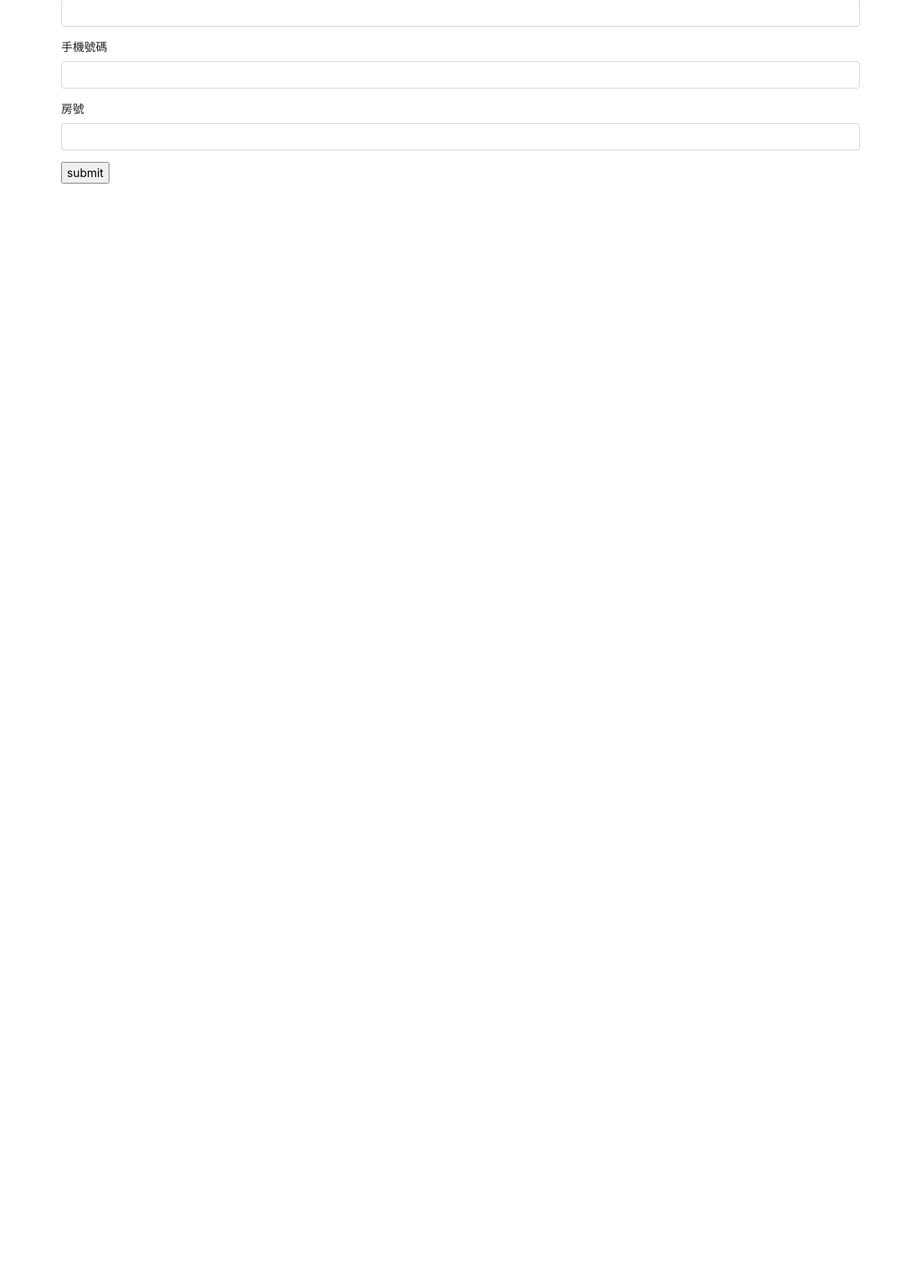
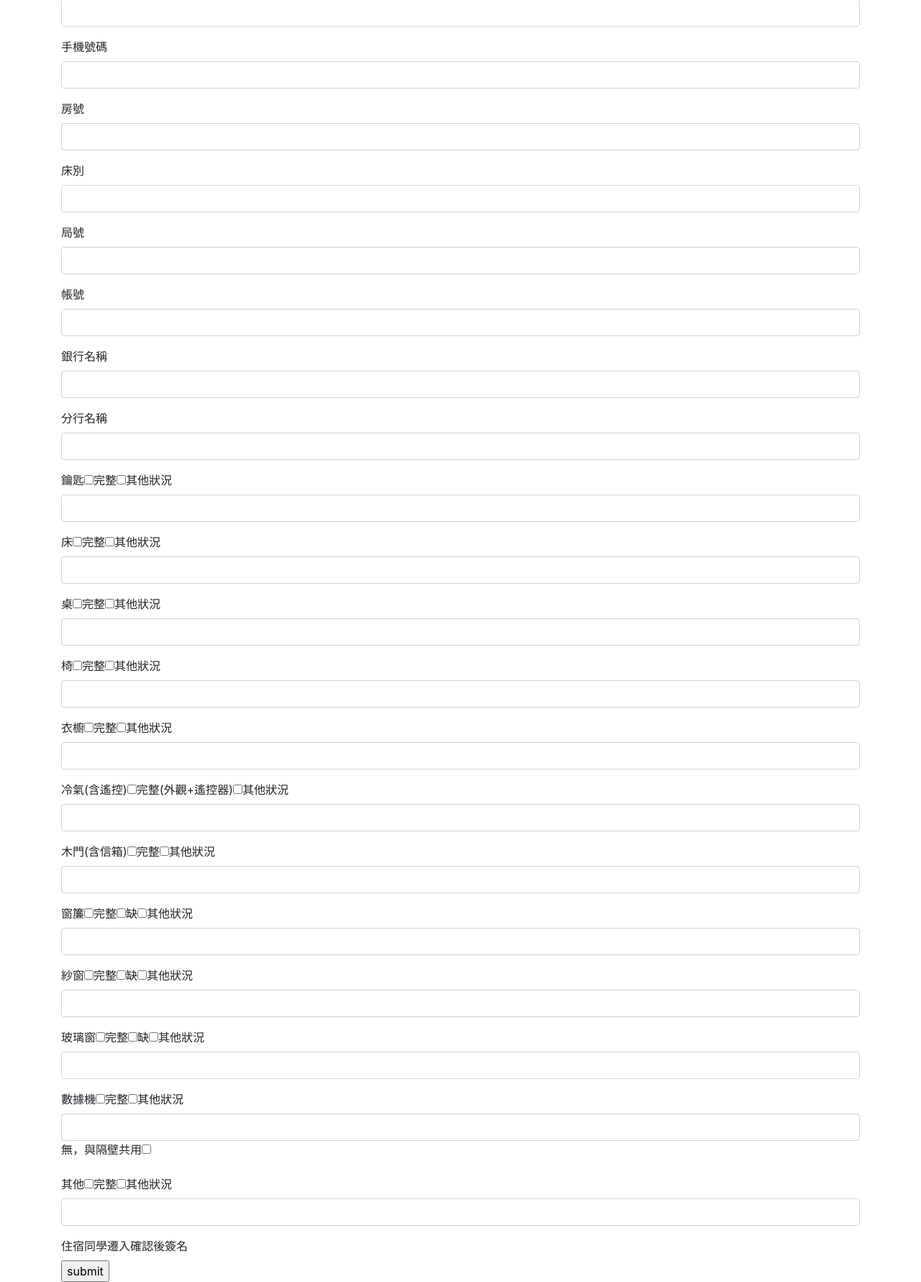
Before and after one commit to s910702s910702/dorm_linebot, a Django app: template templates/register.html in a window 1280 px wide. Shown: the part 285-2066 px from the top of the page at 72% size. Before the commit the page ends 540 px from the top, so only its background shows below. Run offline with Django 3.2, Linux system fonts and the light colour scheme; the template is opened without the code that fills it, so the values that code supplies are empty; some libraries are stand-ins or nearby versions.

Commit message:
add 床別、局號、帳號、銀行名稱、分行名稱、鑰匙、床、桌、椅、衣櫥、冷氣、木門、窗簾、紗窗、玻璃窗、數據機、其他、簽名

```diff
--- a/templates/register.html
+++ b/templates/register.html
@@ -1,5 +1,6 @@
 {% extends 'base.html'%}
 {% block content2 %}
+
 <form action="/hello/" method="post">{% csrf_token %}
     <div class="form-group">
         <label>姓名</label>
@@ -21,6 +22,79 @@
         <label>房號</label>
         <input type="text" class="form-control" name="rnum" placeholder="">
     </div>
+    <div class="form-group">
+        <label>床別</label>
+        <input type="text" class="form-control" name="rnum" placeholder="">
+    </div>
+    <div class="form-group">
+        <label>局號</label>
+        <input type="text" class="form-control" name="rnum" placeholder="">
+    </div>
+    <div class="form-group">
+        <label>帳號</label>
+        <input type="text" class="form-control" name="rnum" placeholder="">
+    </div>
+    <div class="form-group">
+        <label>銀行名稱</label>
+        <input type="text" class="form-control" name="rnum" placeholder="">
+    </div>
+    <div class="form-group">
+        <label>分行名稱</label>
+        <input type="text" class="form-control" name="rnum" placeholder="">
+    </div>
+
+    <div class="form-group">
+        <label>鑰匙<input type="checkbox">完整<input type="checkbox">其他狀況</label>
+        <input type="text" class="form-control" name="rnum" placeholder="">
+    </div>
+    <div class="form-group">
+        <label>床<input type="checkbox">完整<input type="checkbox">其他狀況</label>
+        <input type="text" class="form-control" name="rnum" placeholder="">
+    </div>
+    <div class="form-group">
+        <label>桌<input type="checkbox">完整<input type="checkbox">其他狀況</label>
+        <input type="text" class="form-control" name="rnum" placeholder="">
+    </div>
+    <div class="form-group">
+        <label>椅<input type="checkbox">完整<input type="checkbox">其他狀況</label>
+        <input type="text" class="form-control" name="rnum" placeholder="">
+    </div>
+    <div class="form-group">
+        <label>衣櫥<input type="checkbox">完整<input type="checkbox">其他狀況</label>
+        <input type="text" class="form-control" name="rnum" placeholder="">
+    </div>
+    <div class="form-group">
+        <label>冷氣(含遙控)<input type="checkbox">完整(外觀+遙控器)<input type="checkbox">其他狀況</label>
+        <input type="text" class="form-control" name="rnum" placeholder="">
+    </div>
+    <div class="form-group">
+        <label>木門(含信箱)<input type="checkbox">完整<input type="checkbox">其他狀況</label>
+        <input type="text" class="form-control" name="rnum" placeholder="">
+    </div>
+    <div class="form-group">
+        <label>窗簾<input type="checkbox">完整<input type="checkbox">缺<input type="checkbox">其他狀況</label>
+        <input type="text" class="form-control" name="rnum" placeholder="">
+    </div>
+    <div class="form-group">
+        <label>紗窗<input type="checkbox">完整<input type="checkbox">缺<input type="checkbox">其他狀況</label>
+        <input type="text" class="form-control" name="rnum" placeholder="">
+    </div>
+    <div class="form-group">
+        <label>玻璃窗<input type="checkbox">完整<input type="checkbox">缺<input type="checkbox">其他狀況</label>
+        <input type="text" class="form-control" name="rnum" placeholder="">
+    </div>
+    <div class="form-group">
+        <label>數據機<input type="checkbox">完整<input type="checkbox">其他狀況</label>
+        <input type="text" class="form-control" name="rnum" placeholder="">
+        <label>無，與隔壁共用<input type="checkbox"></label>
+    </div>
+    <div class="form-group">
+        <label>其他<input type="checkbox">完整<input type="checkbox">其他狀況</label>
+        <input type="text" class="form-control" name="rnum" placeholder="">
+    </div>
+    <div>
+        <label>住宿同學遷入確認後簽名</label>
+    </div>
     <input type="submit" name="complete" value="submit">
 </form>
 {% endblock %}
```
